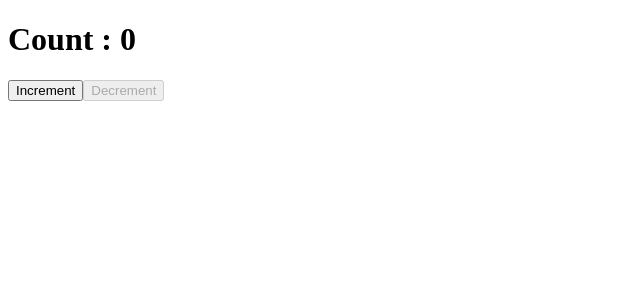
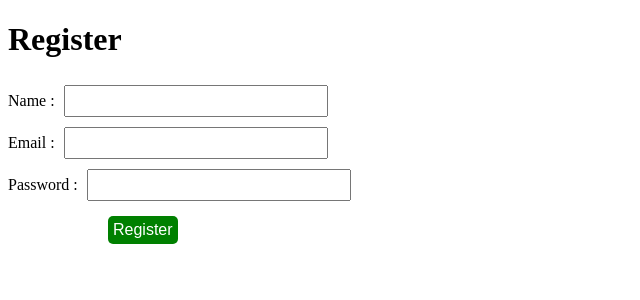
Before and after one commit to anisul-Islam/react-tutorials-code, a React (Create React App) app: page / in a window 1280 px wide. Shown: the top 300 px of the page, without its empty margins (0-640 px from the left). Built offline with nearby package versions, Linux system fonts and the light colour scheme; the HTML template or start-up script is replaced by a standard one.

Commit message:
react hooks usestate

```diff
--- a/src/App.js
+++ b/src/App.js
@@ -12,6 +12,10 @@ import EVENT_HANDLING_CLASS from './components/EVENT_HANDLING_CLASS/index'
 import EVENT_HANDLING_FUNCTION from './components/EVENT_HANDLING_FUNCTION/index'
 import BINDING_EVENT_HANDLER from './components/BINDING_EVENT_HANDLER/index'
 import HOOKS_USESTATE from './components/HOOKS_USESTATE/index'
+import FORM1 from './components/FORM/index1'
+import FORM2 from './components/FORM/index2'
+import FORM3 from './components/FORM/index3'
+import FORM4 from './components/FORM/index4'
 
 export default function App() {
 
@@ -29,7 +33,8 @@ export default function App() {
             {/* <EVENT_HANDLING_CLASS /> */}
             {/* <EVENT_HANDLING_FUNCTION /> */}
             {/* <BINDING_EVENT_HANDLER /> */}
-            <HOOKS_USESTATE />
+            {/* <HOOKS_USESTATE /> */}
+            <FORM4 />
         </div>
     )
 }
```
Also changed, not shown: src/components/HOOKS/HOOKS_USESTATE/index.js (renamed from src/components/HOOKS_USESTATE/index.js).
